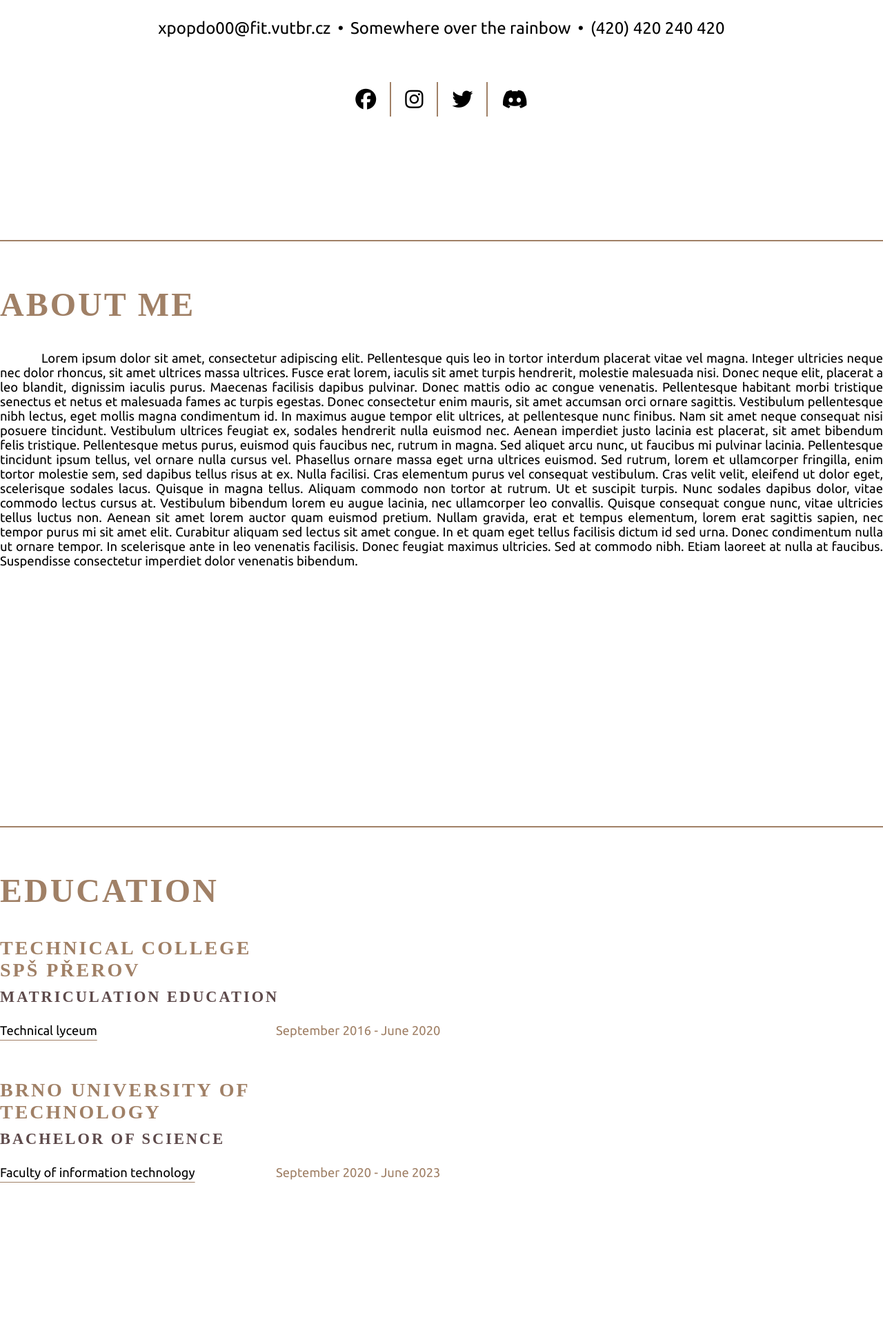
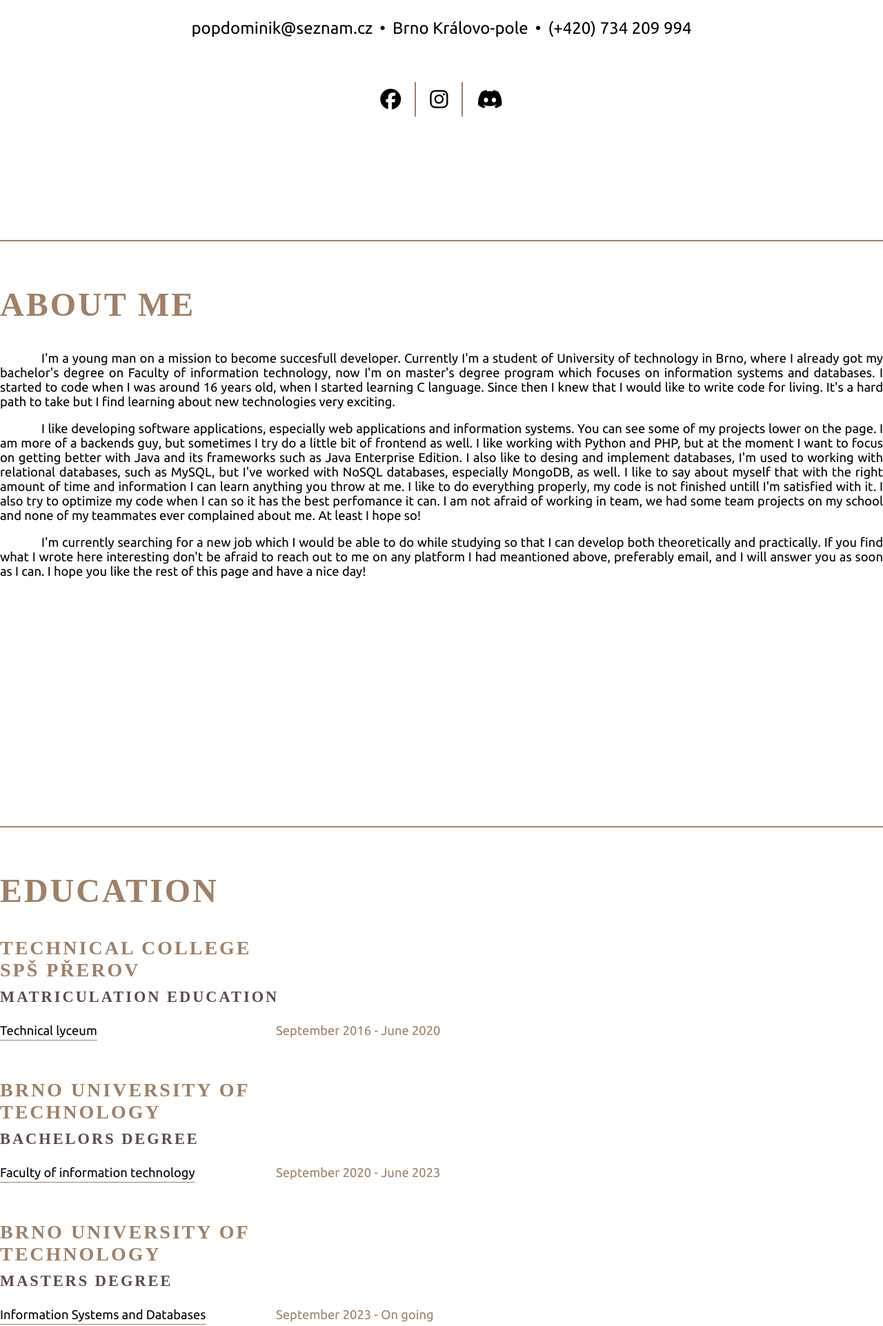
Before and after one commit to Domik44/ITW_cvika, a plain HTML site: page projekt_2/index.html in a window 1280 px wide. Shown: the part 544-2467 px from the top of the page at 69% size. Drawn offline with nearby package versions, Linux system fonts and the light colour scheme; a web font is replaced by a local one.

Commit message:
Update_index

```diff
--- a/projekt_2/index.html
+++ b/projekt_2/index.html
@@ -19,7 +19,7 @@
         <script src="https://code.jquery.com/ui/1.13.2/jquery-ui.js"></script>
         <!-- Font styles -->
         <script src="https://kit.fontawesome.com/24bdb70d27.js" crossorigin="anonymous"></script>
-        <title>MyLife</title>
+        <title>Dominik Pop</title>
     </head>
     <body>
         <!-- Message sent element -->
@@ -47,20 +47,20 @@
         <section id="intro" class="container">
             <div class="intro-flex">
                 <div class="intro-div-flex intro-item">
-                    <p id="hello_hi"><span class="intro-word">Hi! </span></p>
+                    <p id="hello_hi"><span class="intro-word">Hello! </span></p>
                     <p id="hello_p" class="intro-sentence"><span id="hello_rest"></span></p>
                 </div>
                 <a href="https://www.stud.fit.vutbr.cz/~xpopdo00/"><h1 class="intro-item underline"><span class="dark-brown">DOMINIK </span><span class="light-brown">POP</span></h1></a>
                 <img src="img/pfp.jpg" class="profile-picture intro-item" alt="Profile picture">
                 <div class="intro-div-flex intro-item">
                     <p>
-                        <a href="mailto:xpopdo00@stud.fit.vutbr.cz"><span class="intro-info">xpopdo00@fit.vutbr.cz</span></a>
+                        <a href="mailto:xpopdo00@stud.fit.vutbr.cz"><span class="intro-info">popdominik@seznam.cz</span></a>
                     </p>
                     <p>
-                        <span class="dot">•</span><span class="intro-info">Somewhere over the rainbow</span><span class="dot">•</span>
+                        <span class="dot">•</span><span class="intro-info">Brno Královo-pole</span><span class="dot">•</span>
                     </p>
                     <p>
-                        <span class="intro-info">(420) 420 240 420</span>
+                        <span class="intro-info">(+420) 734 209 994</span>
                     </p>
                 </div>
                 <div id="socials" class="intro-item">
@@ -69,13 +69,13 @@
                             <a href="https://www.facebook.com/profile.php?id=100012479928120" target="_blank"><i class="fa-brands fa-facebook"></i></a>
                         </li>
                         <li>
-                            <a><i class="fa-brands fa-instagram"></i></a>
+                            <a href="https://www.instagram.com/domik.pop/"><i class="fa-brands fa-instagram"></i></a>
                         </li>
+                        <!-- <li>
+                            <a><i class="fa-brands fa-twitter"></i></a>
+                        </li> -->
                         <li>
-                            <a><i class="fa-brands fa-twitter"></i></a>
-                        </li>
-                        <li>
-                            <a><i class="fa-brands fa-discord"></i></a>
+                            <a href="https://www.discordapp.com/users/517398045315301376"><i class="fa-brands fa-discord"></i></a>
                         </li>
                     </ul>
                 </div>
@@ -87,9 +87,19 @@
         <section id="basic" class="container">
             <h2>About me</h2>
             <p class="initial">
-                Lorem ipsum dolor sit amet, consectetur adipiscing elit. Pellentesque quis leo in tortor interdum placerat vitae vel magna. Integer ultricies neque nec dolor rhoncus, sit amet ultrices massa ultrices. Fusce erat lorem, iaculis sit amet turpis hendrerit, molestie malesuada nisi. Donec neque elit, placerat a leo blandit, dignissim iaculis purus. Maecenas facilisis dapibus pulvinar. Donec mattis odio ac congue venenatis. Pellentesque habitant morbi tristique senectus et netus et malesuada fames ac turpis egestas. Donec consectetur enim mauris, sit amet accumsan orci ornare sagittis. Vestibulum pellentesque nibh lectus, eget mollis magna condimentum id. In maximus augue tempor elit ultrices, at pellentesque nunc finibus. Nam sit amet neque consequat nisi posuere tincidunt. Vestibulum ultrices feugiat ex, sodales hendrerit nulla euismod nec. Aenean imperdiet justo lacinia est placerat, sit amet bibendum felis tristique. Pellentesque metus purus, euismod quis faucibus nec, rutrum in magna. Sed aliquet arcu nunc, ut faucibus mi pulvinar lacinia.
-                Pellentesque tincidunt ipsum tellus, vel ornare nulla cursus vel. Phasellus ornare massa eget urna ultrices euismod. Sed rutrum, lorem et ullamcorper fringilla, enim tortor molestie sem, sed dapibus tellus risus at ex. Nulla facilisi. Cras elementum purus vel consequat vestibulum. Cras velit velit, eleifend ut dolor eget, scelerisque sodales lacus. Quisque in magna tellus. Aliquam commodo non tortor at rutrum. Ut et suscipit turpis.
-                Nunc sodales dapibus dolor, vitae commodo lectus cursus at. Vestibulum bibendum lorem eu augue lacinia, nec ullamcorper leo convallis. Quisque consequat congue nunc, vitae ultricies tellus luctus non. Aenean sit amet lorem auctor quam euismod pretium. Nullam gravida, erat et tempus elementum, lorem erat sagittis sapien, nec tempor purus mi sit amet elit. Curabitur aliquam sed lectus sit amet congue. In et quam eget tellus facilisis dictum id sed urna. Donec condimentum nulla ut ornare tempor. In scelerisque ante in leo venenatis facilisis. Donec feugiat maximus ultricies. Sed at commodo nibh. Etiam laoreet at nulla at faucibus. Suspendisse consectetur imperdiet dolor venenatis bibendum.
+                I'm a young man on a mission to become succesfull developer. Currently I'm a student of University of technology in Brno, where I already got my bachelor's degree on Faculty of information technology, now I'm on master's degree program which focuses on information systems and databases.
+                I started to code when I was around 16 years old, when I started learning C language. Since then I knew that I would like to write code for living. It's a hard path to take but I find learning about new technologies very exciting.
+            </p>
+            <p class="initial">
+                I like developing software applications, especially web applications and information systems. You can see some of my projects lower on the page.
+                I am more of a backends guy, but sometimes I try do a little bit of frontend as well. I like working with Python and PHP, but at the moment I want to focus on getting better with Java and its frameworks such as Java Enterprise Edition.
+                I also like to desing and implement databases, I'm used to working with relational databases, such as MySQL, but I've worked with NoSQL databases, especially MongoDB, as well.
+                I like to say about myself that with the right amount of time and information I can learn anything you throw at me. I like to do everything properly, my code is not finished untill I'm satisfied with it. I also try to optimize my code when I can so it has the best perfomance it can.
+                I am not afraid of working in team, we had some team projects on my school and none of my teammates ever complained about me. At least I hope so!
+            </p>
+            <p class="initial">
+                I'm currently searching for a new job which I would be able to do while studying so that I can develop both theoretically and practically. If you find what I wrote here interesting don't be afraid to reach out to me on any platform I had meantioned above, preferably email, and I will answer you as soon as I can.
+                I hope you like the rest of this page and have a nice day!
             </p>
         </section>
         <hr>
@@ -112,14 +122,26 @@
 
             <!-- <hr> -->
             <div id="education_2" class="education">
-                <a href="https://www.vut.cz/" target="_blank"><h3>Brno university of technology</h3></a>
-                <h4>Bachelor of science</h4>
+                <a href="https://www.fit.vut.cz/study/program/8450/.en" target="_blank"><h3>Brno university of technology</h3></a>
+                <h4>Bachelors degree</h4>
                 <div class="education-flex">
                     <p class="education-flex-item">
                         Faculty of information technology
                     </p>
                     <p class="education-flex-item">
                        September 2020 - June 2023
+                    </p>
+                </div>
+            </div>
+            <div id="education_3" class="education">
+                <a href="https://www.fit.vut.cz/study/field/15995/.en" target="_blank"><h3>Brno university of technology</h3></a>
+                <h4>Masters degree</h4>
+                <div class="education-flex">
+                    <p class="education-flex-item">
+                        Information Systems and Databases
+                    </p>
+                    <p class="education-flex-item">
+                       September 2023 - On going
                     </p>
                 </div>
             </div>
@@ -201,8 +223,12 @@
                 <h3>Motorbike</h3>
                 <img src="img/motorbike.jpg" alt="">
                 <p class="initial">
-                    Lorem ipsum dolor sit amet, consectetur adipiscing elit. Pellentesque tortor nulla, semper vitae augue id, finibus viverra orci. Aenean lacinia, odio et eleifend scelerisque, dui risus facilisis justo, et dapibus sapien urna eget massa. Proin iaculis laoreet elit. Lorem ipsum dolor sit amet, consectetur adipiscing elit. Pellentesque habitant morbi tristique senectus et netus et malesuada fames ac turpis egestas. Proin pharetra et purus eget elementum. Suspendisse iaculis molestie massa, a rhoncus risus sodales ac. Quisque lobortis ex in eros eleifend tristique. Nunc et tellus ut leo placerat tempus.
-                    Sed tortor orci, bibendum ut orci in, molestie sollicitudin odio. In scelerisque vitae lorem vel aliquam. Integer viverra vestibulum erat in placerat. Sed pharetra eu orci eget ullamcorper. Cras porta mollis consequat. Sed nec erat ut est semper dapibus quis nec lorem. Nullam sed elit nulla. Donec tristique mi eu eros tincidunt accumsan. Morbi id semper nisl. Suspendisse consequat aliquet efficitur. Nam semper mauris eu varius porta. Duis nulla mauris, varius eu sodales euismod, pulvinar a libero.
+                    Love for motorbikes has been in our family for a long time. I've been riding since I was a little kid. Started out on minibike, then switched to quad, which I drove on my parents garden, and old motorbikes (veterans).
+                    When I finally hit 16 I got myself a driving license. The first bike I owned was a Honda CBR-125 and I used to drive it basically every day. But as I got older it was time to say goodbye and level up.
+                    Currently I own Suzuki GSXR-600, which is a very lovely bike with beautiful curves and sound. It is also very fast!
+                    I love to take long chill rides where I can relax and get everything out of my system.
+                    Riding motorbikes is basically my escape from reality.
+                    If you would fancy a ride don't hesitate to message me and we can setup a meet!
                 </p>
             </section>
             <section>
```
